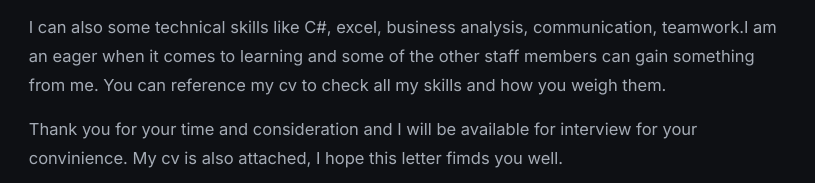
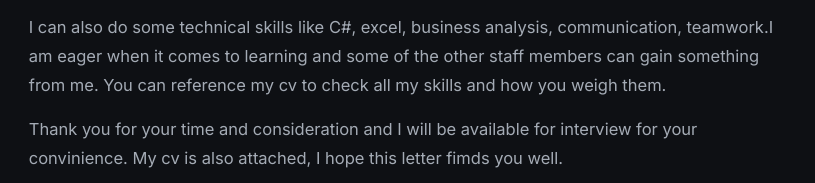
Before and after one commit to zelazaleski-max/KAGO, a plain HTML site: page application.html in a window 1280 px wide. Shown: the part 921-1104 px from the top of the page, 231-1046 px from the left. Drawn offline with Linux system fonts and the light colour scheme.

Commit message:
Update application.html

```diff
--- a/application.html
+++ b/application.html
@@ -58,7 +58,7 @@
 
       <p>In my current role as a Web Developer at APARATUS, I have honed my skills in C# and Web Information systems. Here I am going to work hard and make sure that we as the staff will work together as team. I am eager to bring this same level of dedication and expertise to APARATUS.</p>
 
-      <p>I can also some technical skills like C#, excel, business analysis, communication, teamwork.I am an eager when it comes to learning and some of the other staff members can gain something from me. You can reference my cv to check all my skills and how you weigh them.</p>
+      <p>I can also do some technical skills like C#, excel, business analysis, communication, teamwork.I am eager when it comes to learning and some of the other staff members can gain something from me. You can reference my cv to check all my skills and how you weigh them.</p>
 
       <p>Thank you for your time and consideration and I will be available for interview for your convinience. My cv is also attached, I hope this letter fimds you well.</p>
 
```
